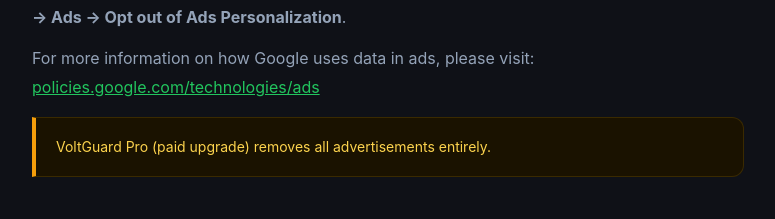
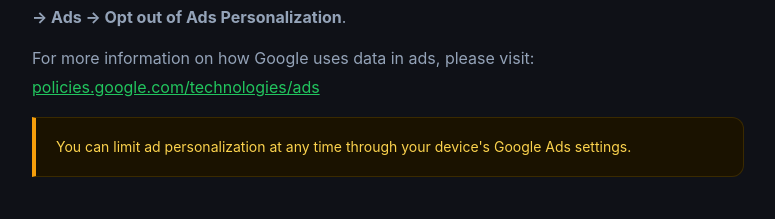
Before and after one commit to zainshah412-eng/PrivacyPolicy, a plain HTML site: page volt-gurad-privacy-policy.html in a window 1280 px wide. Shown: the part 4023-4242 px from the top of the page, without its empty margins (252-1027 px from the left). Drawn offline with Linux system fonts and the light colour scheme.

Commit message:
VoltGuard privacy: remove non-existent Pro upgrade claim

```diff
--- a/volt-gurad-privacy-policy.html
+++ b/volt-gurad-privacy-policy.html
@@ -569,7 +569,7 @@
     <p>You can opt out of personalized ads at any time via your device settings: <strong>Settings → Google → Ads → Opt out of Ads Personalization</strong>.</p>
     <p>For more information on how Google uses data in ads, please visit: <a href="https://policies.google.com/technologies/ads" style="color:#22C55E;">policies.google.com/technologies/ads</a></p>
     <div class="warning-box">
-      VoltGuard Pro (paid upgrade) removes all advertisements entirely.
+      You can limit ad personalization at any time through your device's Google Ads settings.
     </div>
   </div>
 
```
